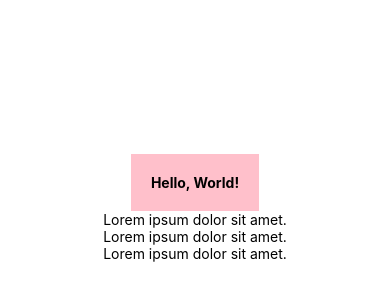
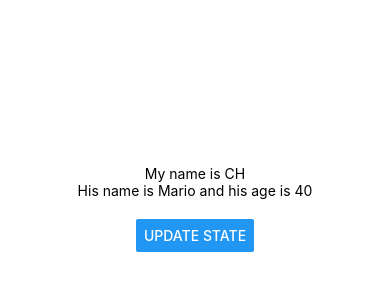
Before and after one commit to carloshvidigal/Curso_React-Native, a React Native app: screen / in a window 390 px wide. Shown: the part 214-514 px from the top of the page. Built offline with nearby package versions, Linux system fonts and the light colour scheme.

Commit message:
Update App.js

```diff
--- a/App.js
+++ b/App.js
@@ -1,18 +1,25 @@
-import React from 'react'
-import { StatusBar } from 'expo-status-bar';
-import { StyleSheet, Text, View } from 'react-native';
+import React, {useState} from 'react'
+import { StyleSheet, Text, View, Button } from 'react-native';
+
 
 export default function App() {
+  const [name, setName] = useState('CH');
+  const [person, setPerson] = useState({name: 'Mario', age: 40});
+
+  const clickHandler = () => {
+    setName('shaun');
+    setPerson({ name: 'Luigi', age: 44});
+  }
+
   return (
     <View style={styles.container}>
-      <View style={styles.header}>
-        <Text style={styles.boldText}>Hello, World!</Text>
+      <Text>My name is {name}</Text>
+      <Text>His name is {person.name} and his age is {person.age}</Text>
+
+      <View style={styles.buttonContainer}>
+        <Button title='update state' onPress={clickHandler}/>
       </View>
-      <View style={styles.body}>
-        <Text>Lorem ipsum dolor sit amet.</Text>
-        <Text>Lorem ipsum dolor sit amet.</Text>
-        <Text>Lorem ipsum dolor sit amet.</Text>
-      </View>
+
     </View>
   );
 }
@@ -25,16 +32,9 @@
     justifyContent: 'center',
   },
 
-  header: {
-    backgroundColor: 'pink',
-    padding: 20,
-  },
+  buttonContainer: {
+    marginTop: 20,
+  }
 
-  boldText: {
-    fontWeight: 'bold'
-  },
 
-  body: {
-
-  }
 });
```
